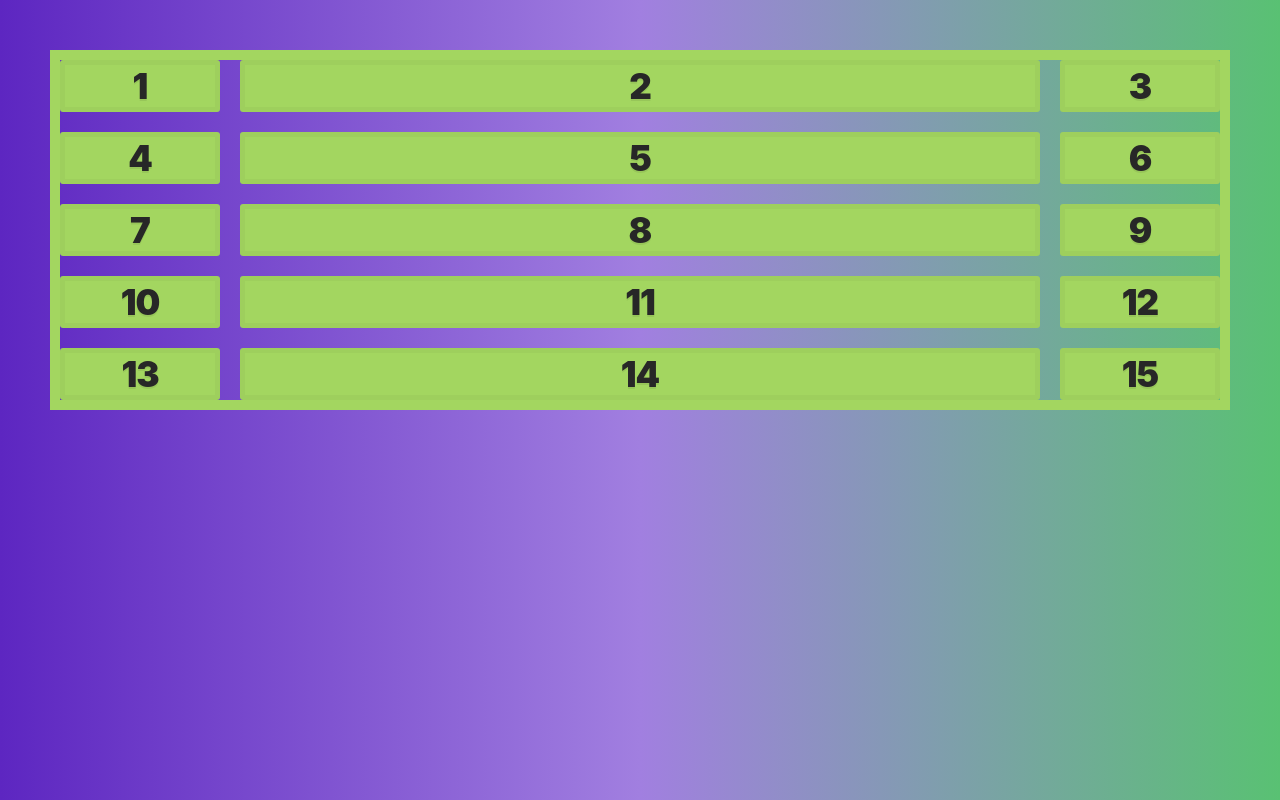
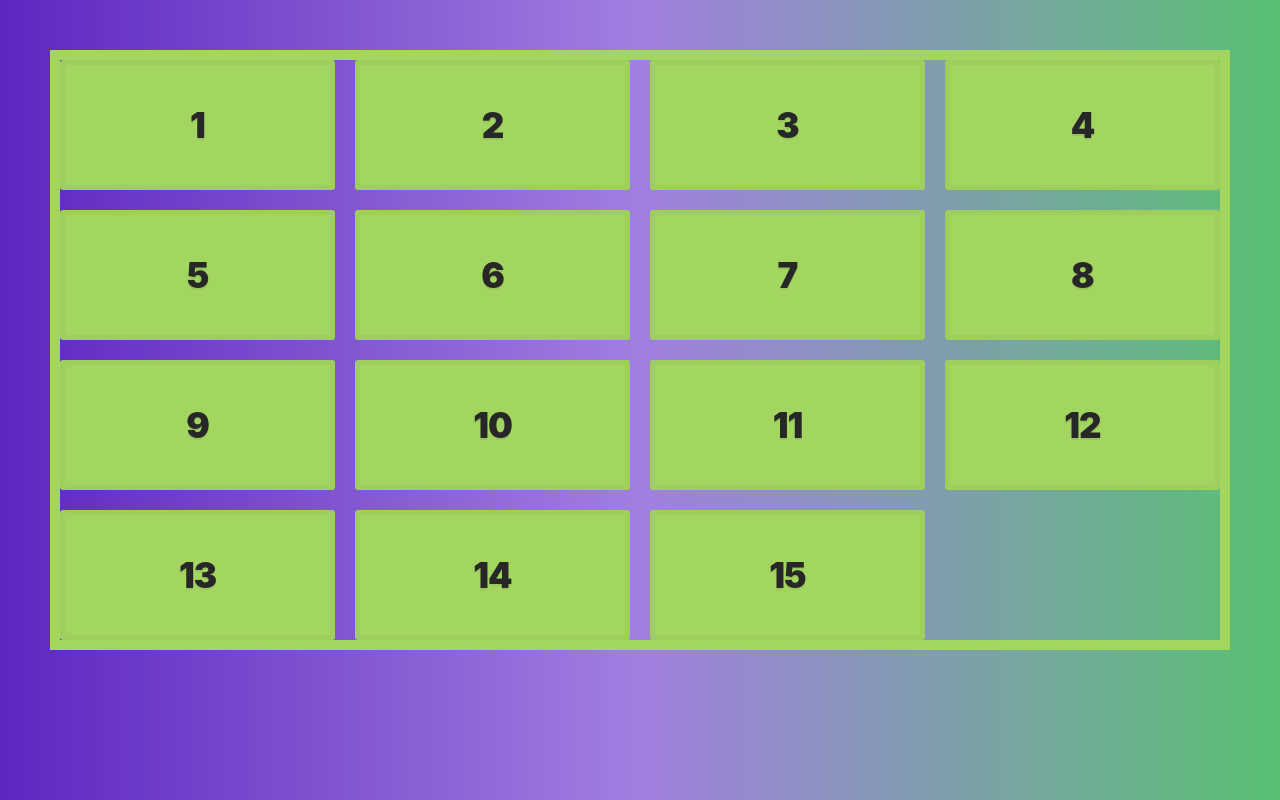
Before and after one commit to alvalle09/CSSGridTuts, a website: page 07_SizingTracks/Index.html in a window 1280 px wide. Drawn offline with Linux system fonts and the light colour scheme.

Commit message:
more practice with grid fr units

```diff
--- a/07_SizingTracks/Index.html
+++ b/07_SizingTracks/Index.html
@@ -25,6 +25,7 @@
     <div class="item">13</div>
     <div class="item">14</div>
     <div class="item">15</div>
+
   </div>
 
   <style>
@@ -33,7 +34,9 @@
       grid-gap: 20px;
       /* Using  %'s will add gap can cause scrolling
       grid-template-columns: 25% 25% 25% 25%;  */
-      grid-template-columns: 1fr 5fr 1fr;
+      grid-template-columns: 1fr 1fr 1fr 1fr;
+      grid-template-rows: 1fr 1fr 1fr 1fr;
+      height: 600px;
     }
   </style>
 </body>
```
